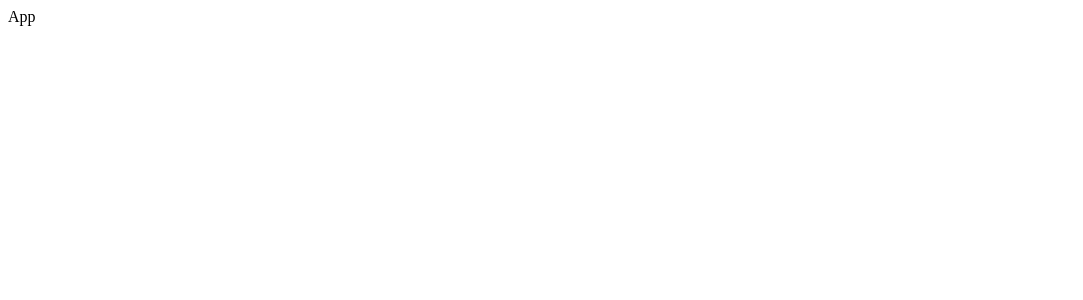
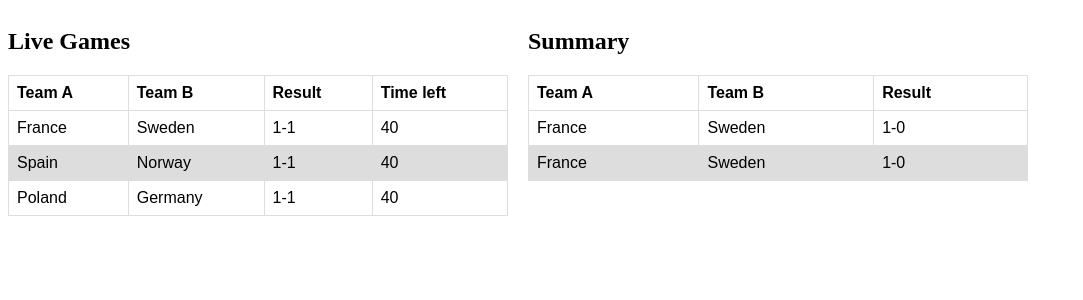
Before and after one commit to nelsonoftrafalgar/live-sport-data-generator, a React (Vite) app: page / in a window 1280 px wide. Shown: the top 300 px of the page, without its empty margins (0-1083 px from the left). Built offline with nearby package versions, Linux system fonts and the light colour scheme.

Commit message:
add ui with mock data

```diff
--- a/package.json
+++ b/package.json
@@ -12,12 +12,14 @@
   },
   "dependencies": {
     "react": "^18.3.1",
-    "react-dom": "^18.3.1"
+    "react-dom": "^18.3.1",
+    "uuid": "^10.0.0"
   },
   "devDependencies": {
     "@eslint/js": "^9.11.1",
     "@types/react": "^18.3.10",
     "@types/react-dom": "^18.3.0",
+    "@types/uuid": "^10.0.0",
     "@vitejs/plugin-react": "^4.3.2",
     "eslint": "^9.11.1",
     "eslint-plugin-react-hooks": "^5.1.0-rc.0",
--- a/src/App.tsx
+++ b/src/App.tsx
@@ -1,3 +1,53 @@
+import './styles.css'
+
+import { Games } from './Games'
+import { Summary } from './Summary'
+import { useState } from 'react'
+import { v4 as uuidv4 } from 'uuid'
+
 export const App = () => {
-	return <div>App</div>
+	const [summary, setSummary] = useState([
+		{
+			id: uuidv4(),
+			teamA: 'France',
+			teamB: 'Sweden',
+			result: '1-0'
+		},
+		{
+			id: uuidv4(),
+			teamA: 'France',
+			teamB: 'Sweden',
+			result: '1-0'
+		}
+	])
+	const [games, setGames] = useState([
+		{
+			id: uuidv4(),
+			teamA: 'France',
+			teamB: 'Sweden',
+			result: '1-1',
+			timeLeft: 40
+		},
+		{
+			id: uuidv4(),
+			teamA: 'Spain',
+			teamB: 'Norway',
+			result: '1-1',
+			timeLeft: 40
+		},
+		{
+			id: uuidv4(),
+			teamA: 'Poland',
+			teamB: 'Germany',
+			result: '1-1',
+			timeLeft: 40
+		}
+	])
+
+	return (
+		<div className='wrapper'>
+			<Games games={games} />
+			<Summary summary={summary} />
+		</div>
+	)
 }
--- /dev/null
+++ b/src/Games.tsx
@@ -0,0 +1,32 @@
+import { GamesProps } from './types'
+
+export const Games = ({ games }: GamesProps) => {
+	return (
+		<div>
+			<h2>Live Games</h2>
+
+			<table className='table'>
+				<thead>
+					<tr className='row'>
+						<th className='header'>Team A</th>
+						<th className='header'>Team B</th>
+						<th className='header'>Result</th>
+						<th className='header'>Time left</th>
+					</tr>
+				</thead>
+				<tbody>
+					{games.map(({ id, teamA, teamB, result, timeLeft }) => {
+						return (
+							<tr key={id} className='row'>
+								<td className='data'>{teamA}</td>
+								<td className='data'>{teamB}</td>
+								<td className='data'>{result}</td>
+								<td className='data'>{timeLeft}</td>
+							</tr>
+						)
+					})}
+				</tbody>
+			</table>
+		</div>
+	)
+}
--- /dev/null
+++ b/src/Summary.tsx
@@ -0,0 +1,30 @@
+import { SummaryProps } from './types'
+
+export const Summary = ({ summary }: SummaryProps) => {
+	return (
+		<div>
+			<h2>Summary</h2>
+
+			<table className='table'>
+				<thead>
+					<tr className='row'>
+						<th className='header'>Team A</th>
+						<th className='header'>Team B</th>
+						<th className='header'>Result</th>
+					</tr>
+				</thead>
+				<tbody>
+					{summary.map(({ id, teamA, teamB, result }) => {
+						return (
+							<tr key={id} className='row'>
+								<td className='data'>{teamA}</td>
+								<td className='data'>{teamB}</td>
+								<td className='data'>{result}</td>
+							</tr>
+						)
+					})}
+				</tbody>
+			</table>
+		</div>
+	)
+}
--- /dev/null
+++ b/src/styles.css
@@ -0,0 +1,20 @@
+.wrapper {
+    display: flex;
+    gap: 20px;
+}
+
+.table {
+    font-family: arial, sans-serif;
+    border-collapse: collapse;
+    width: 500px;
+}
+
+.data, .header {
+    border: 1px solid #dddddd;
+    text-align: left;
+    padding: 8px;
+}
+
+.row:nth-child(even) {
+    background-color: #dddddd;
+}
--- /dev/null
+++ b/src/types.ts
@@ -0,0 +1,22 @@
+export interface Game {
+	id: string
+	teamA: string
+	teamB: string
+	result: string
+	timeLeft: number
+}
+
+export interface Summary {
+	id: string
+	teamA: string
+	teamB: string
+	result: string
+}
+
+export interface GamesProps {
+	games: Game[]
+}
+
+export interface SummaryProps {
+	summary: Summary[]
+}
```
Also changed, not shown: 2 other files (tests, documents, lock files or other folders).
